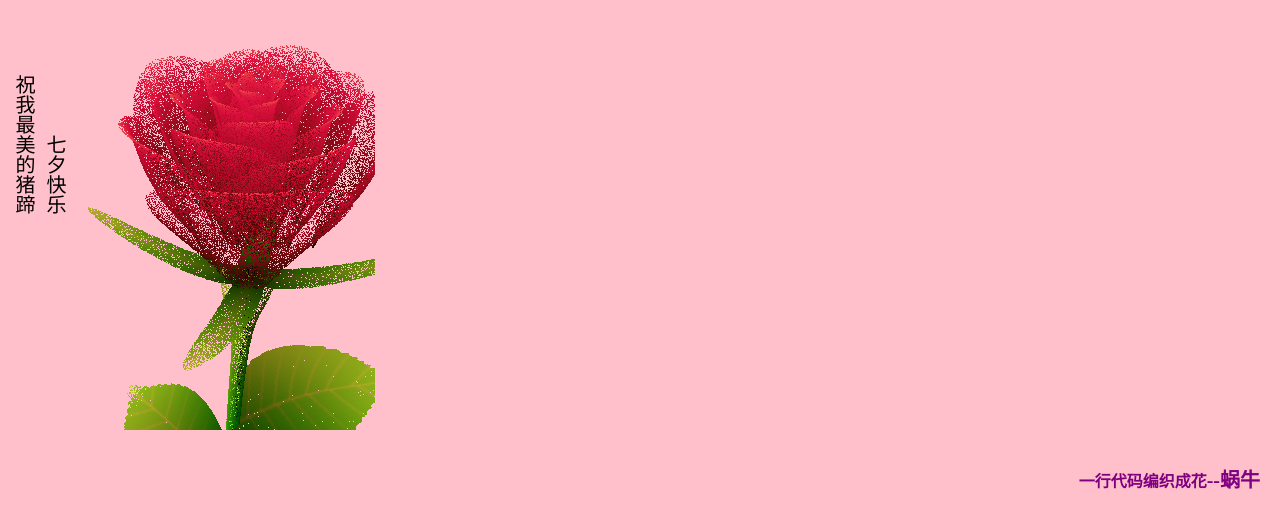
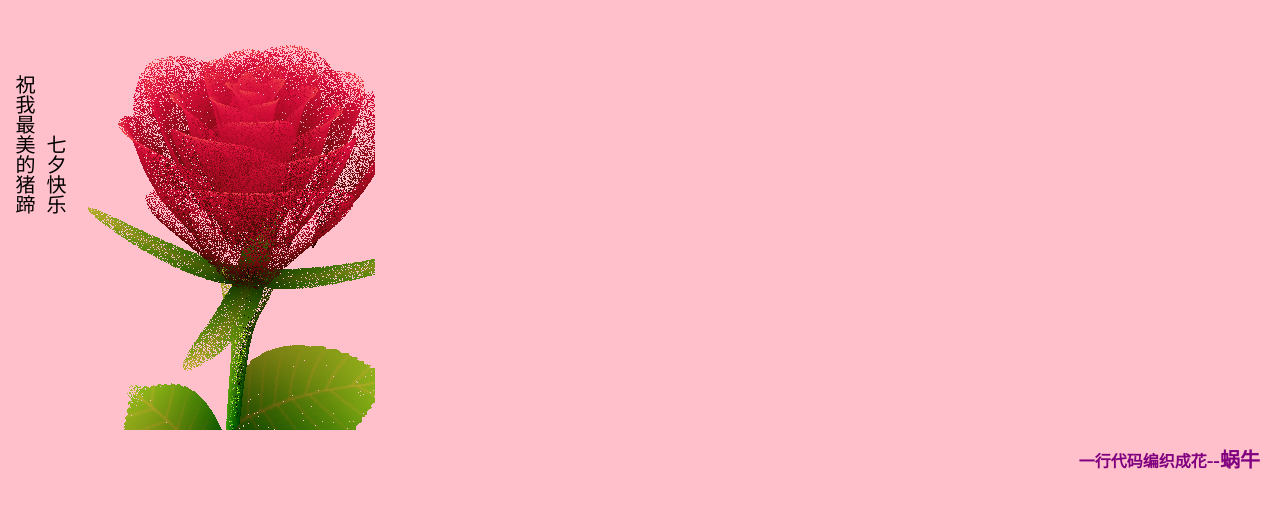
Before and after one commit to cleversnail/-, a plain HTML site: page zt.html in a window 1280 px wide. Shown: the part 86-614 px from the top of the page. Drawn offline with Linux system fonts and the light colour scheme.

Commit message:
Add files via upload

```diff
--- a/zt.html
+++ b/zt.html
@@ -38,7 +38,7 @@
     <p style="writing-mode: vertical-rl;float:right;margin-top:60px;">七夕快乐</p>
   </div>
 
-  <h1><p style="text-align:center;color:purple;font-size:20px;text-align:right;padding-right:20px;margin-top:30px;"><span style="font-size:16px;">一行代码编织成花</span>--蜗牛</p></h1>
+  <h1><p style="text-align:center;color:purple;font-size:20px;text-align:right;padding-right:20px;margin-top:10px;"><span style="font-size:16px;">一行代码编织成花</span>--蜗牛</p></h1>
 
 <script>
   var b = document.body;
```
